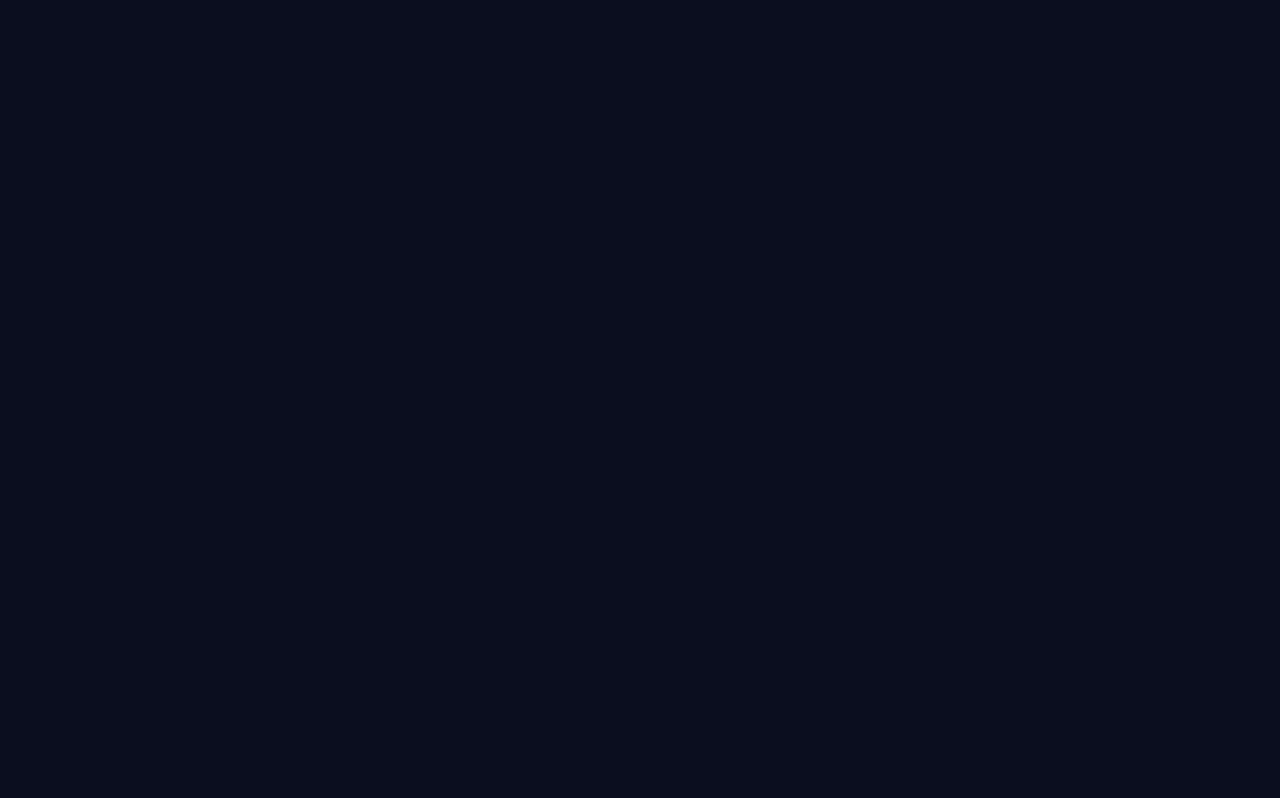
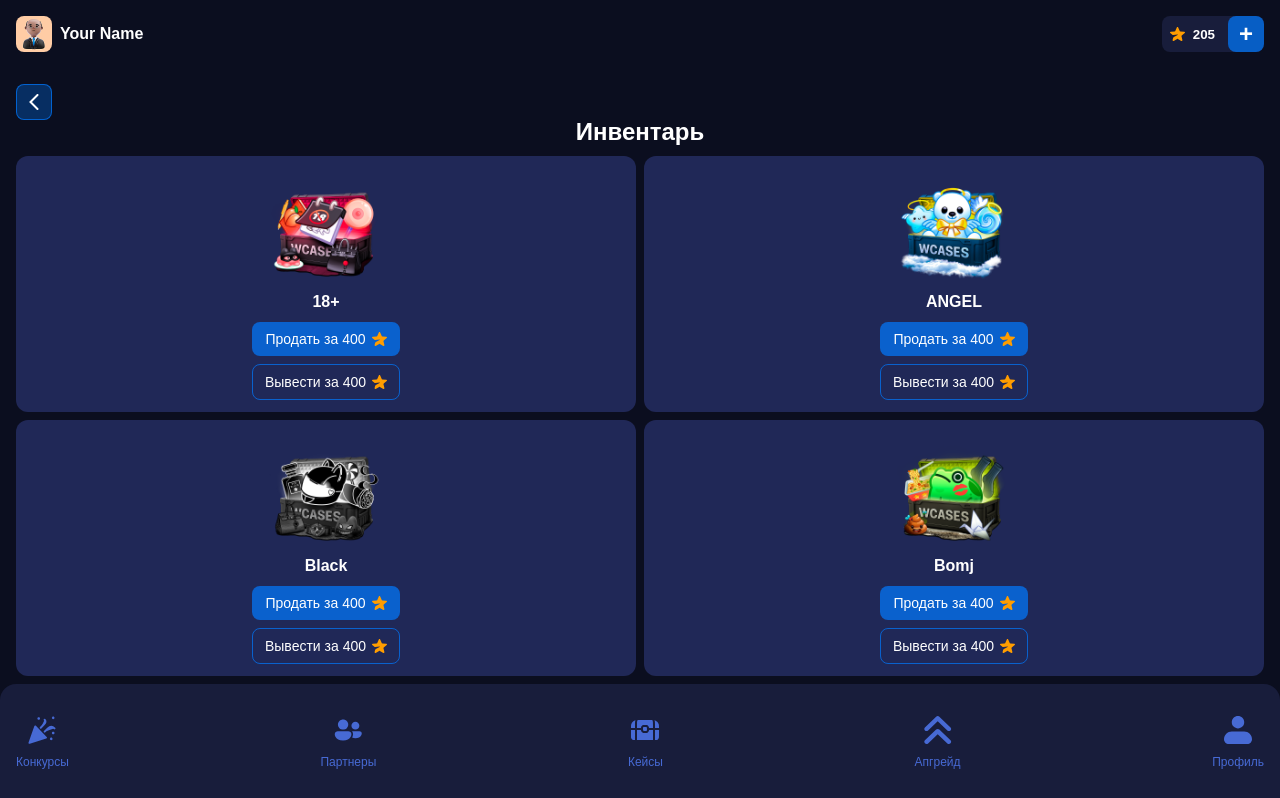
Before and after one commit to undefined-person/case-battle, a React (Vite) app: page /profile/inventory in a window 1280 px wide. Before the commit this address had no page. Shown: the top 798 px of the page. Built offline with nearby package versions, Linux system fonts and the light colour scheme; a web font is replaced by a local one.

Commit message:
Add Inventory page component and update routing

```diff
--- a/src/app/providers/route-provider.jsx
+++ b/src/app/providers/route-provider.jsx
@@ -5,6 +5,7 @@ import Partners from '../../pages/partners/partners'
 import Gifts from '../../pages/gifts/gifts'
 import Upgrade from '../../pages/upgrade/upgrade'
 import Profile from '../../pages/profile/profile'
+import Inventory from '../../pages/inventory/inventory'
 
 const routes = [
   {
@@ -27,6 +28,10 @@ const routes = [
     path: '/profile',
     element: <Profile />,
   },
+  {
+    path: '/profile/inventory',
+    element: <Inventory />,
+  },
 ]
 
 export default function RouteProvider() {
--- /dev/null
+++ b/src/pages/inventory/inventory.jsx
@@ -0,0 +1,38 @@
+import Header from '../../shared/components/header/header'
+import BackBtn from '../../shared/components/back-btn/back-btn'
+import { useNavigate } from 'react-router'
+import styles from './inventory.module.scss'
+import StarIcon from '../../shared/assets/icons/star.svg?react'
+import { inventory } from '../../shared/constants/inventory'
+import Card from '../../shared/ui/card/card'
+import Button from '../../shared/ui/button/button'
+
+export default function Inventory() {
+  const navigate = useNavigate()
+
+  return (
+    <div>
+      <Header />
+      <div className={styles.header_container}>
+        <BackBtn onClick={() => navigate(-1)} />
+        <h1>Инвентарь</h1>
+      </div>
+      <div className={styles.inventory_container}>
+        {inventory.map((item) => (
+          <Card key={item.id} className={styles.inventory_item}>
+            <img src={item.image} alt={item.title} />
+            <h3 className={styles.inventory_item_title}>{item.title}</h3>
+            <div className={styles.inventory_item_buttons}>
+              <Button>
+                Продать за {item.price} <StarIcon />
+              </Button>
+              <Button>
+                Вывести за {item.price} <StarIcon />
+              </Button>
+            </div>
+          </Card>
+        ))}
+      </div>
+    </div>
+  )
+}
--- /dev/null
+++ b/src/pages/inventory/inventory.module.scss
@@ -0,0 +1,75 @@
+@use '../../shared/styles/colors.scss' as colors;
+
+.header_container {
+  margin-top: 32px;
+
+  gap: 12px;
+  margin-bottom: 12px;
+
+  h1 {
+    font-size: 24px;
+    font-weight: 600;
+    text-align: center;
+  }
+}
+
+.inventory_container {
+  display: grid;
+  grid-template-columns: repeat(2, 1fr);
+  gap: 8px;
+}
+
+.inventory_item {
+  display: flex;
+  flex-direction: column;
+  align-items: center;
+  justify-content: center;
+  padding: 12px;
+  border-radius: 12px;
+  background-color: colors.$blue-dark;
+
+  img {
+    width: 114px;
+    height: 114px;
+    object-fit: cover;
+  }
+}
+
+.inventory_item_title {
+  font-size: 16px;
+  font-weight: 600;
+  text-align: center;
+  margin-top: 12px;
+}
+
+.inventory_item_price {
+  font-size: 14px;
+}
+
+.inventory_item_buttons {
+  display: flex;
+  flex-direction: column;
+  gap: 8px;
+  margin-top: 12px;
+
+  svg {
+    color: colors.$yellow;
+  }
+
+  button {
+    border-radius: 8px;
+    display: flex;
+    align-items: center;
+    justify-content: center;
+    gap: 6px;
+    padding: 9px 12px;
+    font-size: 14px;
+    font-weight: 400;
+  }
+
+  button:last-child {
+    background: transparent;
+    color: #fff;
+    border: 1px solid colors.$primary-color;
+  }
+}
--- /dev/null
+++ b/src/shared/components/back-btn/back-btn.jsx
@@ -0,0 +1,10 @@
+import styles from './back-btn.module.scss'
+import LeftIcon from '../../assets/icons/left.svg?react'
+
+export default function BackBtn({ onClick }) {
+  return (
+    <button className={styles.back_btn} onClick={onClick}>
+      <LeftIcon />
+    </button>
+  )
+}
--- /dev/null
+++ b/src/shared/components/back-btn/back-btn.module.scss
@@ -0,0 +1,16 @@
+@use '../../styles/colors.scss' as colors;
+
+.back_btn {
+  background-color: rgba(0, 122, 255, 0.3);
+  border-radius: 8px;
+  border: 1px solid colors.$primary-color;
+  display: flex;
+  align-items: center;
+  justify-content: center;
+  width: 36px;
+  height: 36px;
+
+  svg {
+    color: #fff;
+  }
+}
--- /dev/null
+++ b/src/shared/constants/inventory.js
@@ -0,0 +1,73 @@
+import Case18Plus from '../assets/images/cases/18+ WCases TG.png'
+import CaseAngel from '../assets/images/cases/ANGEL WCases TG.png'
+import CaseBlack from '../assets/images/cases/Black WCases TG.png'
+import CaseBomj from '../assets/images/cases/Bomj WCases TG.png'
+import CaseCrypto from '../assets/images/cases/Crypto WCases TG.png'
+import CaseDurov from '../assets/images/cases/Durov WCases TG.png'
+import CaseFree from '../assets/images/cases/Free WCases TG.png'
+import CaseHalloween from '../assets/images/cases/HallowenWCases TG.png'
+import CaseRed from '../assets/images/cases/Red WCases TG.png'
+import CaseSummer from '../assets/images/cases/Summer WCases TG.png'
+
+export const inventory = [
+  {
+    id: 1,
+    title: '18+',
+    image: Case18Plus,
+    price: 400,
+  },
+  {
+    id: 2,
+    title: 'ANGEL',
+    image: CaseAngel,
+    price: 400,
+  },
+  {
+    id: 3,
+    title: 'Black',
+    image: CaseBlack,
+    price: 400,
+  },
+  {
+    id: 4,
+    title: 'Bomj',
+    image: CaseBomj,
+    price: 400,
+  },
+  {
+    id: 5,
+    title: 'Crypto',
+    image: CaseCrypto,
+    price: 400,
+  },
+  {
+    id: 6,
+    title: 'Durov',
+    image: CaseDurov,
+    price: 400,
+  },
+  {
+    id: 7,
+    title: 'Free',
+    image: CaseFree,
+    price: 400,
+  },
+  {
+    id: 8,
+    title: 'Halloween',
+    image: CaseHalloween,
+    price: 400,
+  },
+  {
+    id: 9,
+    title: 'Red',
+    image: CaseRed,
+    price: 400,
+  },
+  {
+    id: 10,
+    title: 'Summer',
+    image: CaseSummer,
+    price: 400,
+  },
+]
--- a/src/shared/ui/button/button.module.scss
+++ b/src/shared/ui/button/button.module.scss
@@ -9,7 +9,6 @@
   cursor: pointer;
   font-size: 14px;
   font-weight: 600;
-  line-height: 24px;
   display: flex;
   align-items: center;
   gap: 12px;
```
Also changed, not shown: src/shared/assets/icons/left.svg (added).
